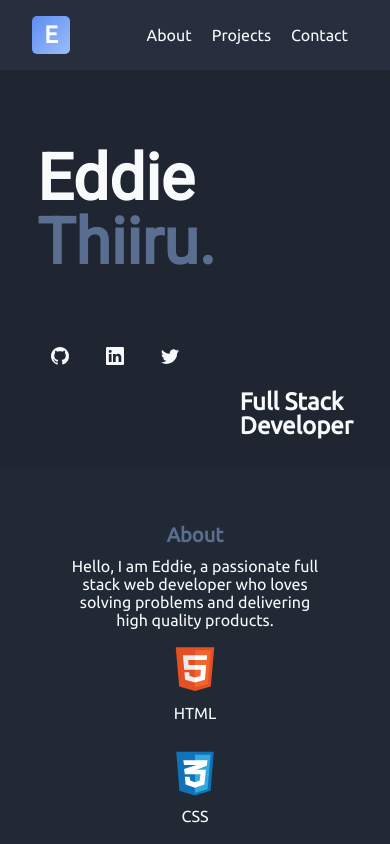
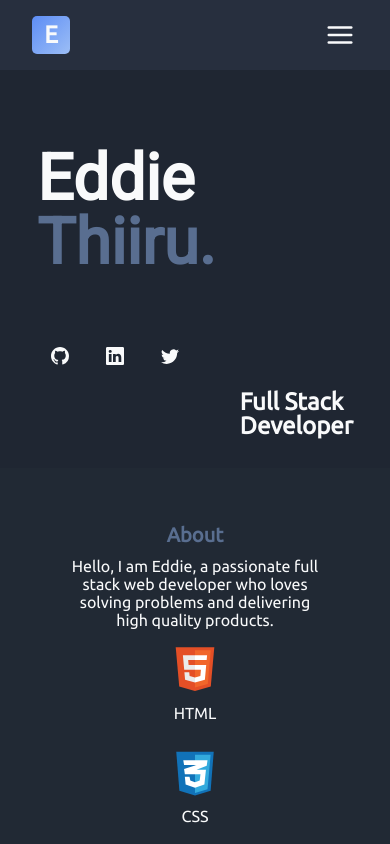
Before and after one commit to Eddie-Thiiru/portfolio, a React (Vite) app: page / in a window 390 px wide. Shown: the top 844 px of the page. Built offline with nearby package versions, Linux system fonts and the light colour scheme.

Commit message:
Add hamburger menu

```diff
--- a/src/components/Header.jsx
+++ b/src/components/Header.jsx
@@ -1,21 +1,11 @@
+import { useState, useEffect } from "react";
 import { Link } from "react-scroll";
+import { FiMenu } from "react-icons/fi";
+import { RxCross2 } from "react-icons/rx";
 import "../styles/Header.css";
 
-const Header = () => {
+const Nav = () => {
   return (
-    <header className="mainHeader">
-      <div className="siteLogo">
-        <Link
-          activeClass="active"
-          to="heroSection"
-          spy={true}
-          smooth={true}
-          offset={-70}
-          duration={500}
-        >
-          E
-        </Link>
-      </div>
     <nav className="headerNav">
       <Link
         activeClass="active"
@@ -48,6 +38,59 @@ const Header = () => {
         Contact
       </Link>
     </nav>
+  );
+};
+
+const Header = () => {
+  const [showMenu, setShowMenu] = useState(false);
+
+  // Remove menu state when menu is deactivated by css @media styling
+  useEffect(() => {
+    window.addEventListener("resize", resetMenuState);
+
+    return () => {
+      window.removeEventListener("resize", resetMenuState);
+    };
+  });
+
+  const resetMenuState = () => {
+    if (document.body.clientWidth > 700) {
+      setShowMenu(false);
+    }
+  };
+
+  const handleMenuToggle = () => {
+    setShowMenu(!showMenu);
+  };
+
+  return (
+    <header className="mainHeader">
+      <div className="siteLogo">
+        <Link
+          activeClass="active"
+          to="heroSection"
+          spy={true}
+          smooth={true}
+          offset={-70}
+          duration={500}
+        >
+          E
+        </Link>
+      </div>
+      <div className="navContainer">
+        <Nav />
+      </div>
+      <div className={`hamburgerMenu ${showMenu === true ? "menuActive" : ""}`}>
+        <button
+          type="button"
+          className={` ${showMenu === true ? "closeMenuBtn" : "menuBtn"}`}
+          onClick={handleMenuToggle}
+        >
+          {showMenu === true ? <RxCross2 /> : <FiMenu />}
+        </button>
+
+        {showMenu === true && <Nav />}
+      </div>
     </header>
   );
 };
--- a/src/styles/App.css
+++ b/src/styles/App.css
@@ -1,4 +1,5 @@
 .App {
+  position: relative;
   display: grid;
 }
 
--- a/src/styles/Header.css
+++ b/src/styles/Header.css
@@ -28,7 +28,73 @@
 }
 
 .headerNav {
+  flex: 1;
   gap: 10px;
+}
+
+.hamburgerMenu {
+  display: none;
+}
+
+.hamburgerMenu.menuActive {
+  width: 60%;
+  height: 100vh;
+  position: absolute;
+  top: 0px;
+  right: 0px;
+  animation: expand 500ms ease-in-out;
+  transform-origin: right;
+}
+
+@keyframes expand {
+  0% {
+    transform: scaleX(0);
+  }
+
+  70% {
+    transform: scaleX(1.1);
+  }
+
+  100% {
+    transform: scaleX(1);
+  }
+}
+
+.hamburgerMenu .headerNav {
+  background: linear-gradient(
+    to right bottom,
+    rgb(89, 110, 144),
+    rgb(31, 38, 50)
+  );
+  flex-direction: column;
+  justify-content: start;
+  padding: 20px;
+}
+
+.menuBtn,
+.closeMenuBtn {
+  border: none;
+  background-color: #272f3e;
+  height: 35px;
+  width: 35px;
+  display: grid;
+  justify-items: center;
+  align-items: center;
+}
+
+.closeMenuBtn {
+  margin-top: 20px;
+  animation: rotate 500ms ease-in-out 200ms;
+}
+
+@keyframes rotate {
+  0% {
+    transform: rotate(0);
+  }
+
+  100% {
+    transform: rotate(360deg);
+  }
 }
 
 .siteLogo a {
@@ -49,6 +115,13 @@
   color: #0c66f6;
 }
 
+.menuBtn svg,
+.closeMenuBtn svg {
+  height: 30px;
+  width: 30px;
+  color: #f9fafb;
+}
+
 @media (min-width: 1024px) {
   .mainHeader {
     --contentWidth: 1024px;
@@ -60,3 +133,15 @@
     --contentWidth: 1440px;
   }
 }
+
+@media (max-width: 700px) {
+  .navContainer {
+    display: none;
+  }
+
+  .hamburgerMenu {
+    display: flex;
+    justify-content: end;
+    gap: 7px;
+  }
+}
--- a/src/styles/Hero.css
+++ b/src/styles/Hero.css
@@ -39,8 +39,11 @@
 
 @media (min-width: 1024px) {
   .heroSection {
+    height: calc(100vh - 70px);
+  }
+
+  .heroSection {
     --contentWidth: 1024px;
-    height: calc(100vh - 70px);
   }
 }
 
```
Lines whose indentation alone changed are shown as unchanged.
